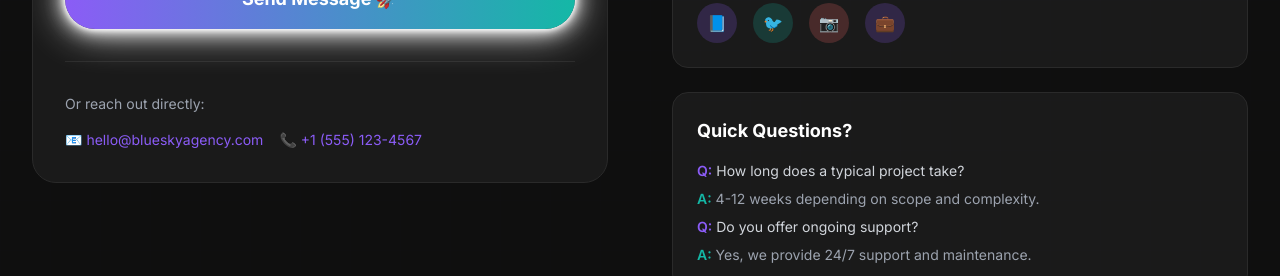
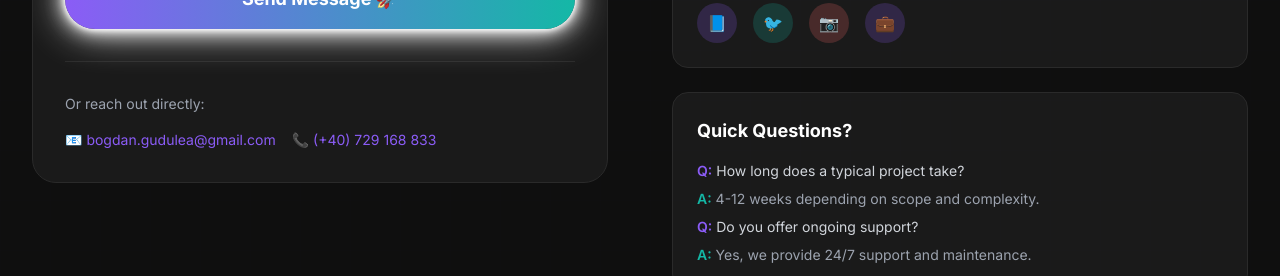
Before and after one commit to BogdanGudulea/bluesky, a React (Create React App) app in the folder frontend/: page / in a window 1280 px wide. Shown: the part 8620-8896 px from the top of the page. Built offline with nearby package versions, Linux system fonts and the light colour scheme.

Commit message:
auto-commit for d28241f5-d79a-4566-941b-ff9beb7777f5

```diff
--- a/frontend/src/components/ContactSection.js
+++ b/frontend/src/components/ContactSection.js
@@ -229,11 +229,11 @@ const ContactSection = () => {
               <div className="mt-8 pt-8 border-t border-dark-border">
                 <p className="text-gray-400 text-sm mb-4">Or reach out directly:</p>
                 <div className="flex flex-wrap gap-4">
-                  <a href="mailto:hello@blueskyagency.com" className="text-electric-purple hover:text-teal transition-colors text-sm">
-                    📧 hello@blueskyagency.com
+                  <a href="mailto:bogdan.gudulea@gmail.com" className="text-electric-purple hover:text-teal transition-colors text-sm">
+                    📧 bogdan.gudulea@gmail.com
                   </a>
-                  <a href="tel:+15551234567" className="text-electric-purple hover:text-teal transition-colors text-sm">
-                    📞 +1 (555) 123-4567
+                  <a href="tel:+40729168833" className="text-electric-purple hover:text-teal transition-colors text-sm">
+                    📞 (+40) 729 168 833
                   </a>
                 </div>
               </div>
```
